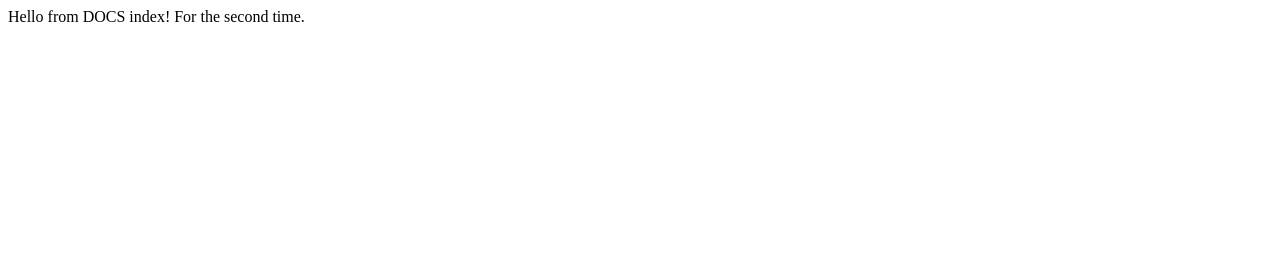
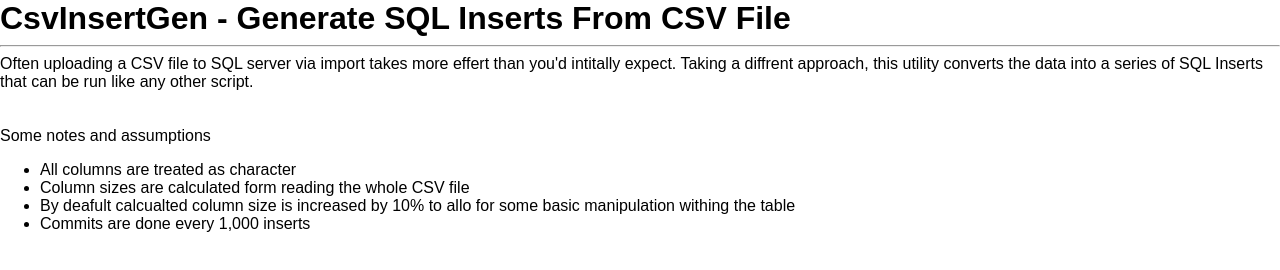
Before and after one commit to asantaballa/CsvInsertGen, a plain HTML site: page docs/index.html in a window 1280 px wide. Drawn offline with Linux system fonts and the light colour scheme.

Commit message:
Update index.html

```diff
--- a/docs/index.html
+++ b/docs/index.html
@@ -1,5 +1,68 @@
+<!DOCTYPE html>
 <html>
-<body>
-Hello from DOCS index! For the second time.
+
+<head>
+  <meta charset="utf-8">
+  <title>CsvInsertGen</title>
+  <meta name="generator" content="Google Web Designer 15.0.3.1010">
+  <style id="gwd-text-style">
+    p {
+      margin: 0px;
+    }
+    h1 {
+      margin: 0px;
+    }
+    h2 {
+      margin: 0px;
+    }
+    h3 {
+      margin: 0px;
+    }
+  </style>
+  <style>
+    html, body {
+      width: 100%;
+      height: 100%;
+      margin: 0px;
+    }
+    body {
+      background-color: transparent;
+      transform: perspective(1400px) matrix3d(1, 0, 0, 0, 0, 1, 0, 0, 0, 0, 1, 0, 0, 0, 0, 1);
+      transform-style: preserve-3d;
+      font-family: Arial;
+    }
+    body * {
+      transform-style: preserve-3d;
+    }
+    .gwd-p-18dy {
+      position: absolute;
+      left: 108px;
+      top: 127px;
+      width: 144px;
+      height: 134.5px;
+      font-family: Arial;
+    }
+    .gwd-ul-1cyq {
+      padding-left: 40px;
+    }
+  </style>
+</head>
+
+<body class="htmlNoPages">
+  <h1 class="">
+    CsvInsertGen - Generate SQL Inserts From CSV File
+  </h1>
+  <hr>
+  <p class="">Often uploading a CSV file to SQL server via import takes more effert than you'd intitally expect. Taking a diffrent approach, this utility converts the data into a series of SQL Inserts that can be run like any other script.<br><br><br>Some notes and assumptions<br>
+  </p>
+  <ul class="gwd-ul-1cyq">
+    <li>All columns are treated as character</li>
+    <li>Column sizes are calculated form reading the <span>whole</span> CSV file</li>
+    <li>By deafult calcualted column size is increased by 10% to allo for some basic manipulation withing the table</li>
+    <li>Commits are done every 1,000 inserts</li>
+  </ul><br><br>
+  <br><br><br><br>
+  <p class=""></p>
 </body>
+
 </html>
```
